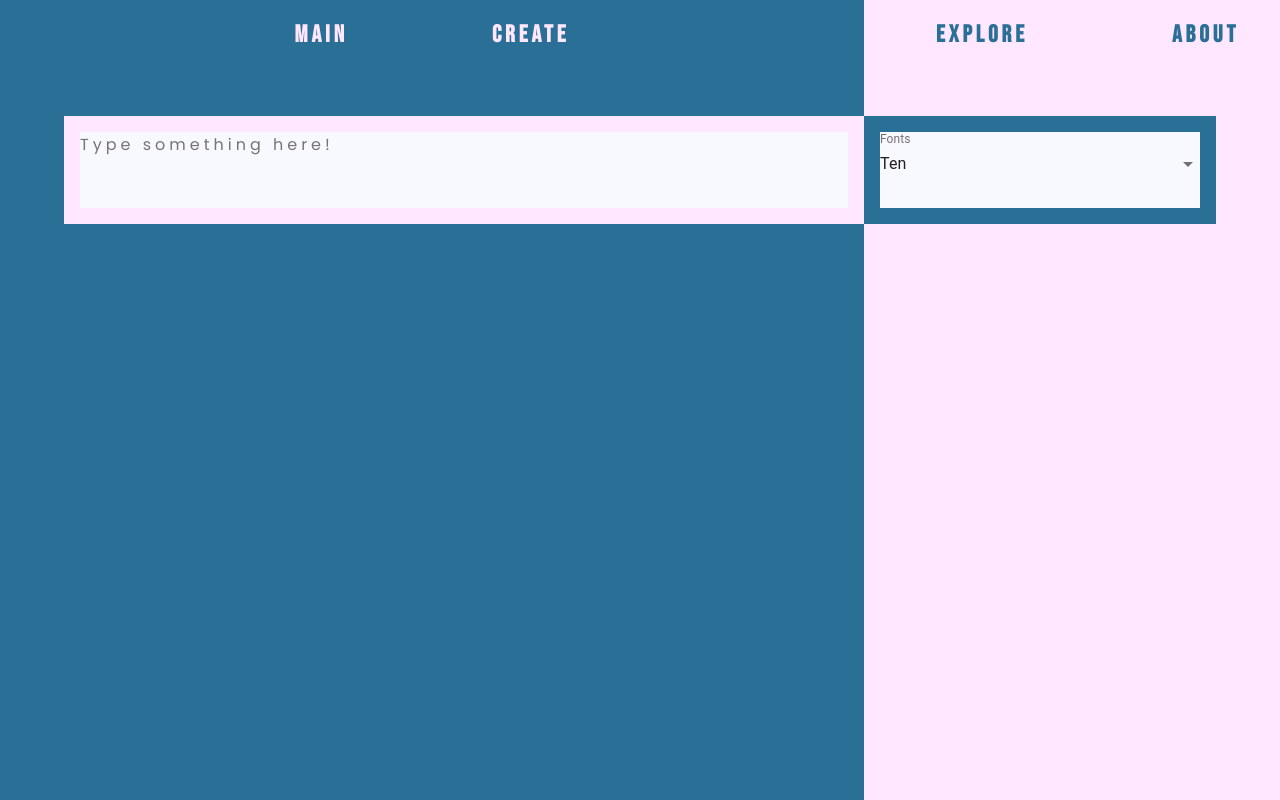
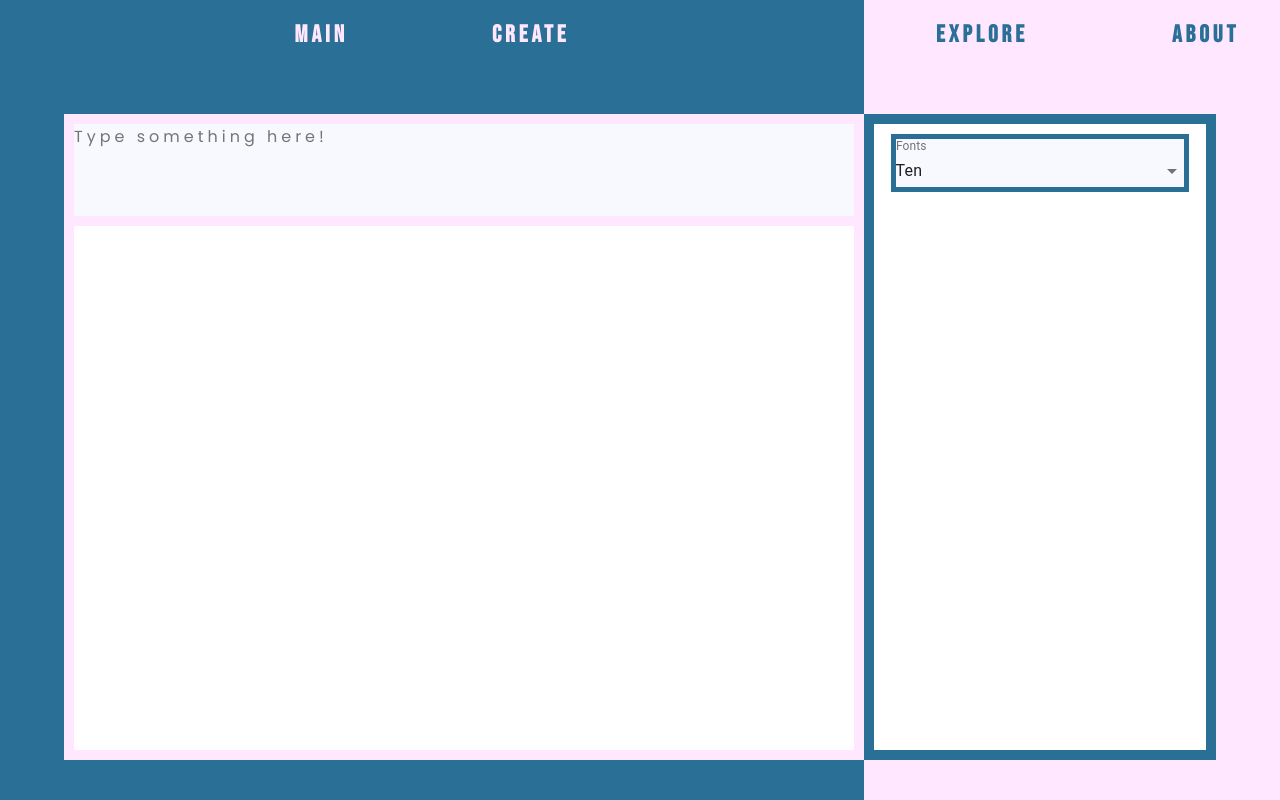
Before and after one commit to happlb/stitch, a React (Create React App) app in the folder my-app/: page /CreatePage in a window 1280 px wide. Built offline with nearby package versions, Linux system fonts and the light colour scheme.

Commit message:
svgs are pretty cool

```diff
--- a/my-app/src/components/App.css
+++ b/my-app/src/components/App.css
@@ -6,7 +6,7 @@
 }
 .main-container {
   display: grid;
-  grid-template-rows: 10% 90%;
+  grid-template-rows: 10% 85% 5%;
   grid-template-columns: 67.5% 32.5%;
   position: fixed;
   top: 0;
@@ -53,7 +53,7 @@
   grid-column-start: 1;
   grid-column-end: end;
   grid-row-start: 2;
-  grid-row-end: end;
+  grid-row-end: 3;
   height: 100%;
   width: 100%;
 }
--- a/my-app/src/components/CreatePage/CreatePage.css
+++ b/my-app/src/components/CreatePage/CreatePage.css
@@ -1,6 +1,6 @@
 .create-container {
   display: grid;
-  grid-template-rows: 5% 15% 65% 5%;
+  grid-template-rows: 5% 15% auto;
   grid-template-columns: 5% 62.5% 27.5% 5%;
   height: 100%;
   width: 100%;
@@ -17,16 +17,18 @@
   grid-column-start: 3;
   grid-column-end: 4;
   grid-row-start: 2;
-  grid-row-end: 3;
-  background-color: #296f96;
+  grid-row-end: end;
+  border: 10px solid #296f96;
+  background-color: white;
 }
 
 .textgrid {
   grid-column-start: 2;
-  grid-column-end: 4;
+  grid-column-end: 3;
   grid-row-start: 3;
-  grid-row-end: 4;
-  background-color: transparent;
+  grid-row-end: end;
+  background-color: white;
+  margin: 10px;
+  outline: 10px solid #ffe7ff;
   overflow: auto;
-  height: 65vh;
 }
--- a/my-app/src/components/CreatePage/CreatePage.js
+++ b/my-app/src/components/CreatePage/CreatePage.js
@@ -1,23 +1,23 @@
-import React from 'react'
-import TextGrid from "./TextGrid"
-import Settings from "./Settings"
-import TextField from "./TextField"
-import "./CreatePage.css"
+import React from "react";
+import TextGrid from "./TextGrid";
+import Settings from "./Settings";
+import TextField from "./TextField";
+import "./CreatePage.css";
 // import { MyPageContainer, MyIngredentContainer } from './styles'
 
 export const CreatePage = () => (
   // <MyPageContainer>
   <div className="create-container">
     <div className="textfield">
-      <TextField/>
+      <TextField />
     </div>
     <div className="settings">
-      <Settings/>
+      <Settings />
     </div>
     <div className="textgrid">
-    <TextGrid/>
+      <TextGrid />
+    </div>
   </div>
-  </div>
-)
+);
 
-export default CreatePage
+export default CreatePage;
--- a/my-app/src/components/CreatePage/Settings.css
+++ b/my-app/src/components/CreatePage/Settings.css
@@ -1,6 +1,6 @@
 .settings-container {
-  padding: 2vh;
+  margin: 10px 5%;
   text-align: center;
-  height: 100%;
-  width: 100%;
+  width: 90%;
+  border: 5px solid #296f96;
 }
--- a/my-app/src/components/CreatePage/TextField.css
+++ b/my-app/src/components/CreatePage/TextField.css
@@ -8,6 +8,6 @@ textarea {
 
 .textfield-container {
   height: 100%;
-  width: 100%;
-  border: 2vh solid #ffe7ff;
+  margin: 10px;
+  outline: 10px solid #ffe7ff;
 }
--- a/my-app/src/components/CreatePage/TextGrid.css
+++ b/my-app/src/components/CreatePage/TextGrid.css
@@ -2,6 +2,7 @@
   display: grid;
   /* grid-template-columns: repeat(150, 0.6vw);
   grid-template-rows: repeat(45, 0.6vw); */
-  max-height: 65vh;
+  height: 100%;
+  width: 100%;
   overflow: auto;
 }
--- a/my-app/src/components/CreatePage/TextGrid.js
+++ b/my-app/src/components/CreatePage/TextGrid.js
@@ -8,44 +8,76 @@ class TextGrid extends React.Component {
   constructor(props) {
     super(props);
     this.state = {
-      grid: new Array(45).fill(new Array(150).fill(0)),
-      line: 1,
+      grid: [],
+      colCount: 0,
+      rowCount: 0,
     };
   }
+
   componentDidUpdate(prevProps) {
-    // if (prevProps.gridText !== this.props.gridText) {
-    //   this.props.gridText.forEach(function  (letter, index)) => {
-    //     var group = SVG().addTo("#index");
-
-    //     var rect = group.rect(100, 100).fill("#f09");
-
-    //     var text = group
+    if (prevProps.gridText !== this.props.gridText) {
+      let fillerArray = [];
+      let line = 0;
+      let maxRows = 0;
+      this.props.gridText.split("").forEach((letter, index) => {
+        maxRows++;
+        if (letter === "\n") {
+          if (this.state.rowCount < maxRows) {
+            this.setState({ rowCount: maxRows });
+          }
+          maxRows = 0;
+          line++;
+          //this.setState({ line: this.state.line + 1 });
+        } else {
+          fillerArray[index] = {
+            svgLetter: (
+              <svg
+                // style={{ width: "100%", height: "100%" }}
+                width="100%"
+                height="100%"
+              >
+                <rect
+                  x="0"
+                  y="0"
+                  width="100%"
+                  height="100%"
+                  stroke="black"
+                  strokeWidth="1px"
+                  fill="white"
+                />
+                <text
+                  x="50%"
+                  y="50%"
+                  dominantBaseline="middle"
+                  textAnchor="middle"
+                >
+                  {letter}
+                </text>
+              </svg>
+            ),
+            line: line,
+          };
+          //fillerArray[index].line = line;
+        }
+      });
+      this.setState({ grid: fillerArray });
+    }
+    // var node = document.getElementById("#parentgrid");
+    // node && node.querySelectorAll("*").forEach((n) => n.remove());
+    // this.props.gridText.split("").forEach((letter, index) => {
+    //   if (letter !== "\n") {
+    //     var node = document.getElementById("#letter_" + index.toString());
+    //     node && node.querySelectorAll("*").forEach((n) => n.remove());
+    //     // prevProps.gridText.charAt(index) !== letter && letter
+    //     var group;
+    //     group = SVG().addTo("#letter_" + index.toString());
+    //     var rect = group.rect(75, 75).fill("white");
+    //     group
     //       .text(letter)
-    //       .font({ size: 30, family: "Helvetica" })
+    //       .font({ size: 25, family: "Helvetica" })
     //       .center(0.5 * rect.width(), 0.5 * rect.height());
-    //   });
-    // }
-    this.props.gridText.split("").forEach((letter, index) => {
-      var draw = SVG("#parentgrid");
-      if (draw.has(rect)) {
-        draw.clear();
-      }
-      var group; // = document.getElementById("#letter_" + index.toString());
-      // console.log("group", group);
-      // if (group) {
-      //   // group = SVG("#letter_" + index.toString()).attr("fill", "black");
-      // } else {
-      //  console.log("index:", index);
-      group = SVG().addTo("#letter_" + index.toString());
-
-      var rect = group.rect(100, 100).fill("white").addClass("my-group");
-
-      group
-        .text(letter)
-        .font({ size: 30, family: "Helvetica" })
-        .center(0.5 * rect.width(), 0.5 * rect.height());
-      //  }
-    });
+    //   }
+    // });
   }
 
   render() {
@@ -54,19 +86,30 @@ class TextGrid extends React.Component {
         className="textgrid-container"
         id="parentgrid"
         style={{
-          gridTemplateColumns: " repeat(5, 100px)",
-          gridTemplateRows: " repeat(5, 100px)",
+          gridTemplateColumns: " repeat(25, 4vw)",
+          gridTemplateRows: " repeat(25, 4vw)",
         }}
       >
-        {this.props.gridText.split("").map((letter, index) => (
-          <div
-            style={{
-              gridRow: `${this.state.line} /${this.state.line + 1}`,
-              gridColumn: `${index + 1} /${index + 2}`,
-            }}
-            id={`letter_${index}`}
-          ></div> //{`"letter-"${index}`}></div>
-        ))}
+        {this.state.grid.map(
+          (letter, index) => (
+            // index < this.state.rowCount &&
+            // this.state.grid.length > index + 1 &&
+            // this.state.grid[index + 1].line !== letter.line ? (
+            //   console.log("idk")
+            // ) : (
+            <div
+              key={index}
+              style={{
+                gridRow: `${letter.line + 1} /${letter.line + 2}`,
+                // gridColumn: `${index + 1} /${index + 2}`,
+              }}
+              id={`letter_${index}`}
+            >
+              {letter.svgLetter}
+            </div>
+          )
+          //)
+        )}
       </div>
     );
   }
@@ -77,55 +120,3 @@ export default connect(mapStateToProps)(TextGrid);
 function mapStateToProps(state) {
   return { gridText: state.gridText };
 }
-
-// import React from "react";
-// import store from "../../store";
-// import { connect } from "react-redux";
-// import "./TextGrid.css";
-
-// class TextGrid extends React.Component {
-//   constructor(props) {
-//     super(props);
-//     this.state = {
-//       grid: new Array(45).fill(new Array(150).fill(0)),
-//     };
-//   }
-//   componentDidUpdate(prevProps) {
-//     console.log(this.props, "props");
-
-//     if (prevProps.gridText !== this.props.gridText) {
-//       var tempArray = new Array(45).fill(new Array(150).fill(0));
-//       for (var i = 0; i < this.props.gridText.length; i++) {
-//         tempArray[0][i] = 1;
-//       }
-//       this.setState({ grid: tempArray });
-//       console.log(this.state.grid, "here");
-//     }
-//   }
-
-//   render() {
-//     console.log(this.state.grid, "testarray");
-//     return (
-//       <div className="textgrid-container">
-//         {this.state.grid.map((row, rowIndex) =>
-//           row.map((square, colIndex) => (
-//             <div
-//               style={{
-//                 gridColumn: `${colIndex + 1} /${colIndex + 2}`,
-//                 gridRow: `${rowIndex + 1} /${rowIndex + 2}`,
-//                 backgroundColor: `${!square ? "#f8f8ff" : "black"}`,
-//                 border: "1px solid #292e30 ",
-//               }}
-//             ></div>
-//           ))
-//         )}
-//       </div>
-//     );
-//   }
-// }
-
-// export default connect(mapStateToProps)(TextGrid);
-
-// function mapStateToProps(state) {
-//   return { gridText: state.gridText };
-// }
```
